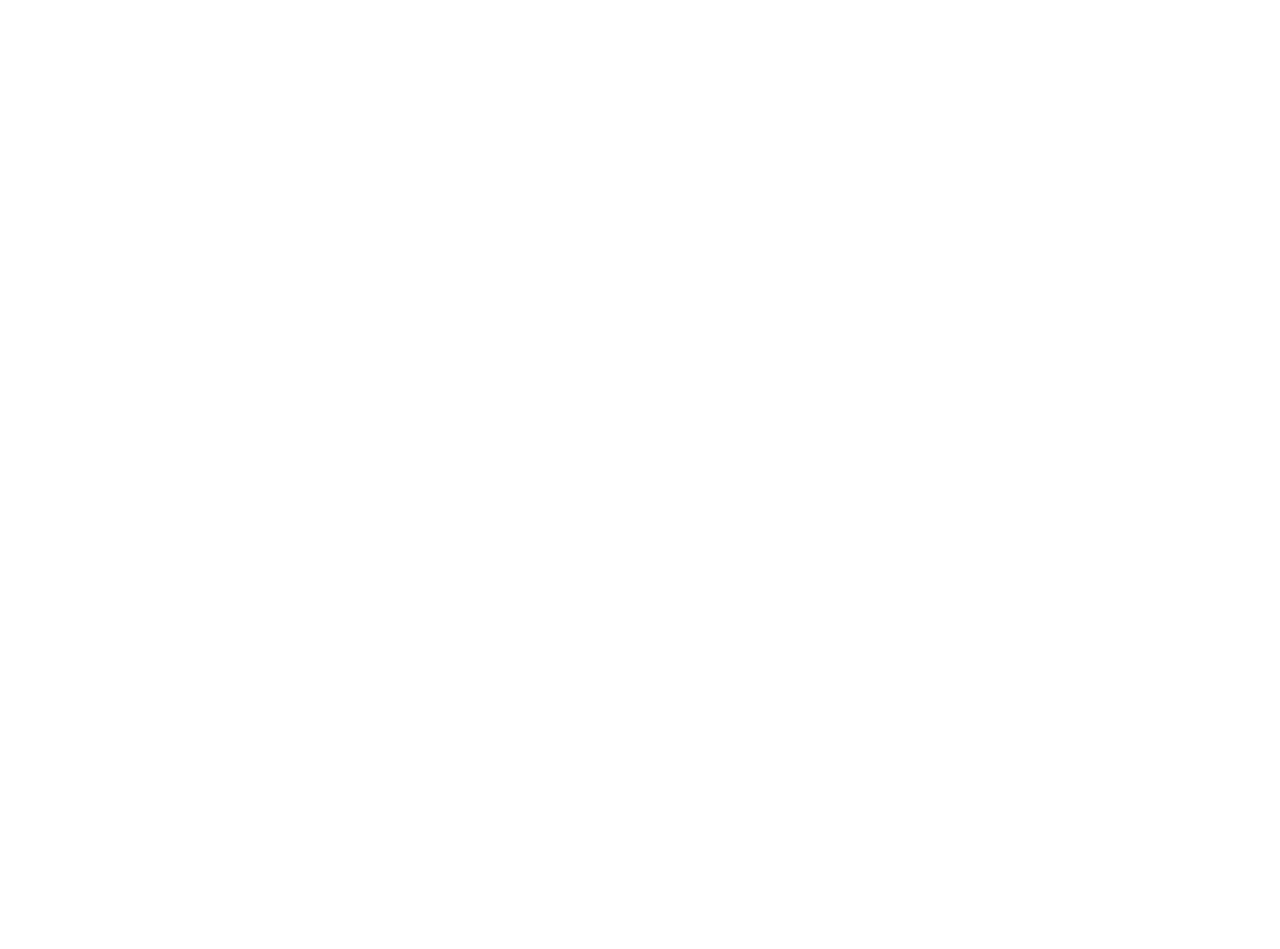
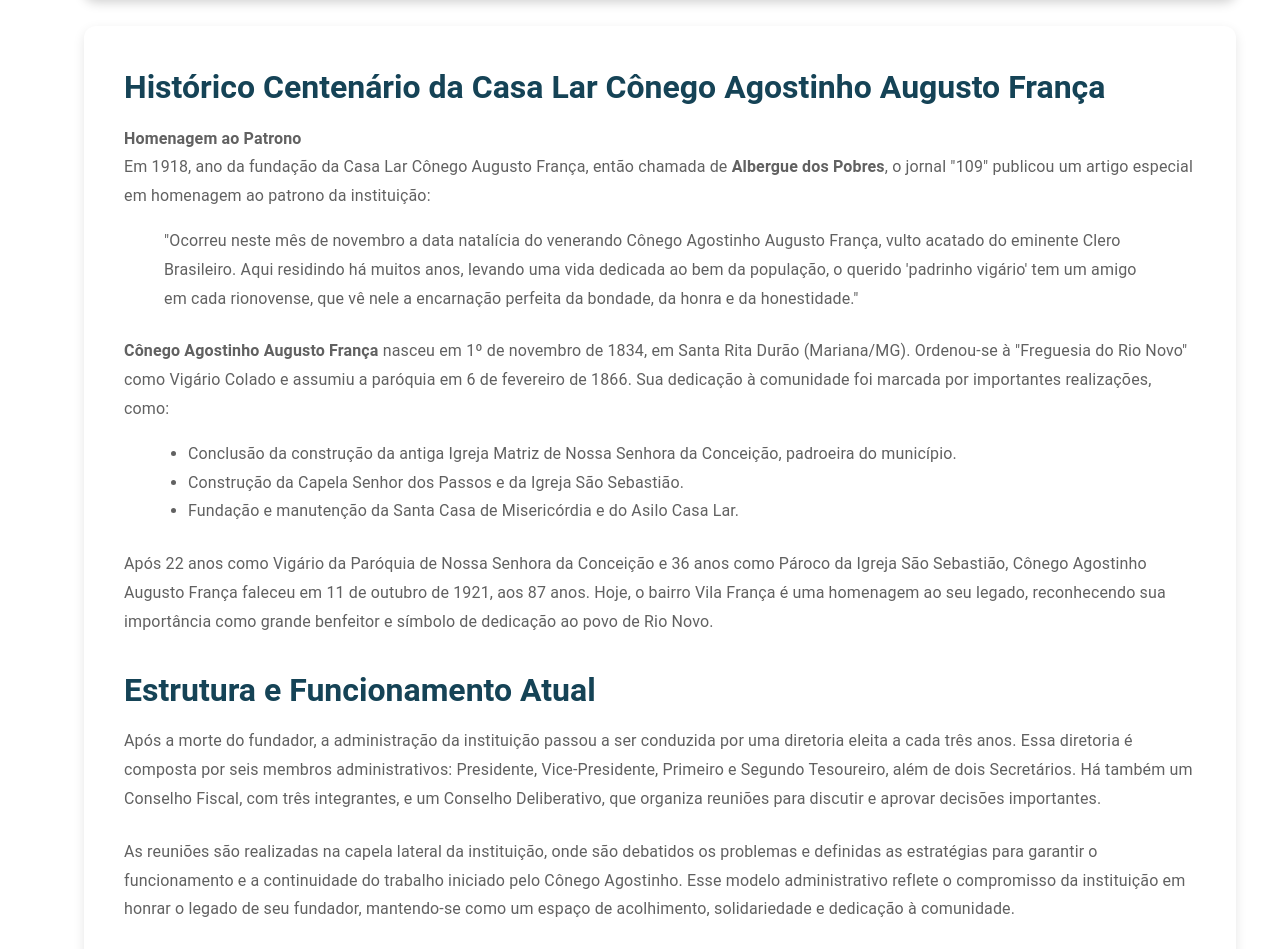
Before and after one commit to Acauhi99/front--casa-lar-rio-novo, a React (Vite) app: page /about in a window 1280 px wide. Shown: the part 883-1832 px from the top of the page. Before the commit the page ends 856 px from the top, so only its background shows below. Built offline with nearby package versions, Linux system fonts and the light colour scheme.

Commit message:
feat: add estrutura e estilização da pagina about

```diff
--- a/src/screens/About/About.jsx
+++ b/src/screens/About/About.jsx
@@ -1,7 +1,184 @@
+import {
+  Typography,
+  Card,
+  CardContent,
+  Container,
+  styled,
+  Box,
+} from "@mui/material";
+
+const StyledCard = styled(Card)(() => ({
+  textAlign: "left",
+  padding: "24px",
+  borderRadius: "12px",
+  boxShadow: "0px 4px 12px rgba(0, 0, 0, 0.1)",
+  backgroundColor: "#ffffff",
+  transition: "transform 0.3s, box-shadow 0.3s",
+  "&:hover": {
+    transform: "translateY(-5px)",
+    boxShadow: "0px 6px 18px rgba(0, 0, 0, 0.15)",
+  },
+}));
+
 export const About = () => {
   return (
-    <div>About</div>
+    <Container
+      sx={{
+        textAlign: "center",
+        marginTop: "40px",
+        marginBottom: "80px",
+      }}
+    >
+      <Typography
+        variant="h4"
+        sx={{
+          fontWeight: "bold",
+          color: "primary.main",
+          fontSize: "2.5rem",
+          marginTop: "100px",
+          marginBottom: "40px",
+        }}
+      >
+        Nossa Casa
+      </Typography>
 
-    // coisas
-  )
-}
+      <Box sx={{ marginBottom: "24px" }}>
+        <img
+          src="/public/frente-asilo.png"
+          alt="Instituição"
+          style={{
+            maxWidth: "100%",
+            borderRadius: "12px",
+            boxShadow: "0px 4px 12px rgba(0, 0, 0, 0.2)",
+          }}
+        />
+      </Box>
+
+      <StyledCard>
+        <CardContent>
+          <Typography
+            variant="h5"
+            sx={{
+              fontWeight: "bold",
+              color: "primary.main",
+              fontSize: "2rem",
+              marginBottom: "16px",
+            }}
+          >
+            Histórico Centenário da Casa Lar Cônego Agostinho Augusto França
+          </Typography>
+
+          <Typography
+            variant="body1"
+            sx={{
+              color: "#616161",
+              lineHeight: 1.8,
+              marginBottom: "24px",
+            }}
+          >
+            <strong>Homenagem ao Patrono</strong>
+            <br />
+            Em 1918, ano da fundação da Casa Lar Cônego Augusto França, então
+            chamada de <b>Albergue dos Pobres</b>, o jornal "109" publicou um artigo
+            especial em homenagem ao patrono da instituição:
+            <blockquote>
+              "Ocorreu neste mês de novembro a data natalícia do venerando
+              Cônego Agostinho Augusto França, vulto acatado do eminente Clero
+              Brasileiro. Aqui residindo há muitos anos, levando uma vida
+              dedicada ao bem da população, o querido 'padrinho vigário' tem um
+              amigo em cada rionovense, que vê nele a encarnação perfeita da
+              bondade, da honra e da honestidade."
+            </blockquote>
+          </Typography>
+
+          <Typography
+            variant="body1"
+            sx={{
+              color: "#616161",
+              lineHeight: 1.8,
+              marginBottom: "24px",
+            }}
+          >
+            <strong>Cônego Agostinho Augusto França</strong> nasceu em 1º de
+            novembro de 1834, em Santa Rita Durão (Mariana/MG). Ordenou-se à
+            "Freguesia do Rio Novo" como Vigário Colado e assumiu a paróquia em
+            6 de fevereiro de 1866. Sua dedicação à comunidade foi marcada por
+            importantes realizações, como:
+            <ul style={{ textAlign: "left", marginLeft: "24px" }}>
+              <li>
+                Conclusão da construção da antiga Igreja Matriz de Nossa Senhora
+                da Conceição, padroeira do município.
+              </li>
+              <li>Construção da Capela Senhor dos Passos e da Igreja São Sebastião.</li>
+              <li>
+                Fundação e manutenção da Santa Casa de Misericórdia e do Asilo
+                Casa Lar.
+              </li>
+            </ul>
+          </Typography>
+
+          <Typography
+            variant="body1"
+            sx={{
+              color: "#616161",
+              lineHeight: 1.8,
+              marginBottom: "32px",
+            }}
+          >
+            Após 22 anos como Vigário da Paróquia de Nossa Senhora da Conceição
+            e 36 anos como Pároco da Igreja São Sebastião, Cônego Agostinho
+            Augusto França faleceu em 11 de outubro de 1921, aos 87 anos. Hoje,
+            o bairro Vila França é uma homenagem ao seu legado, reconhecendo sua
+            importância como grande benfeitor e símbolo de dedicação ao povo de
+            Rio Novo.
+          </Typography>
+
+          <Typography
+            variant="h5"
+            sx={{
+              fontWeight: "bold",
+              color: "primary.main",
+              fontSize: "2rem",
+              marginBottom: "16px",
+            }}
+          >
+            Estrutura e Funcionamento Atual
+          </Typography>
+
+          <Typography
+            variant="body1"
+            sx={{
+              color: "#616161",
+              lineHeight: 1.8,
+              marginBottom: "24px",
+            }}
+          >
+            Após a morte do fundador, a administração da instituição passou a
+            ser conduzida por uma diretoria eleita a cada três anos. Essa
+            diretoria é composta por seis membros administrativos: Presidente,
+            Vice-Presidente, Primeiro e Segundo Tesoureiro, além de dois
+            Secretários. Há também um Conselho Fiscal, com três integrantes, e
+            um Conselho Deliberativo, que organiza reuniões para discutir e
+            aprovar decisões importantes.
+          </Typography>
+
+          <Typography
+            variant="body1"
+            sx={{
+              color: "#616161",
+              lineHeight: 1.8,
+              marginBottom: "32px",
+            }}
+          >
+            As reuniões são realizadas na capela lateral da instituição, onde
+            são debatidos os problemas e definidas as estratégias para garantir
+            o funcionamento e a continuidade do trabalho iniciado pelo Cônego
+            Agostinho. Esse modelo administrativo reflete o compromisso da
+            instituição em honrar o legado de seu fundador, mantendo-se como um
+            espaço de acolhimento, solidariedade e dedicação à comunidade.
+          </Typography>
+        </CardContent>
+      </StyledCard>
+    </Container>
+  );
+};
```
